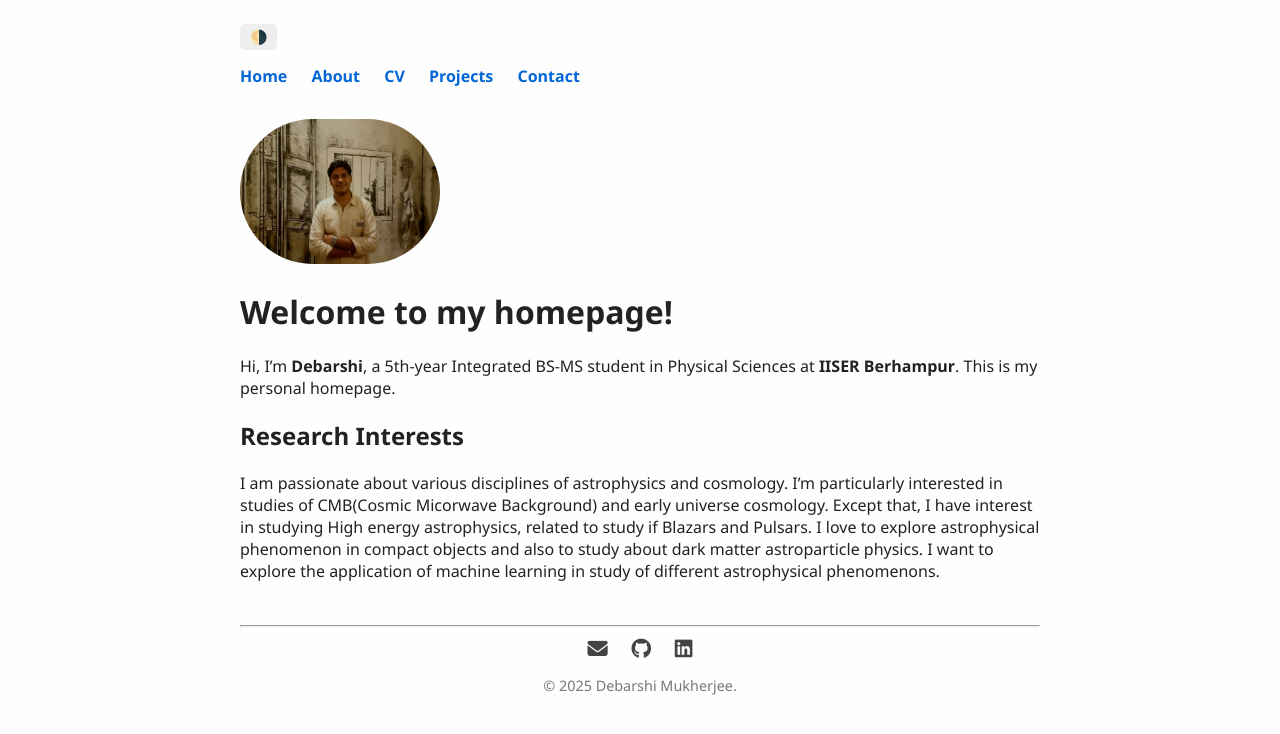
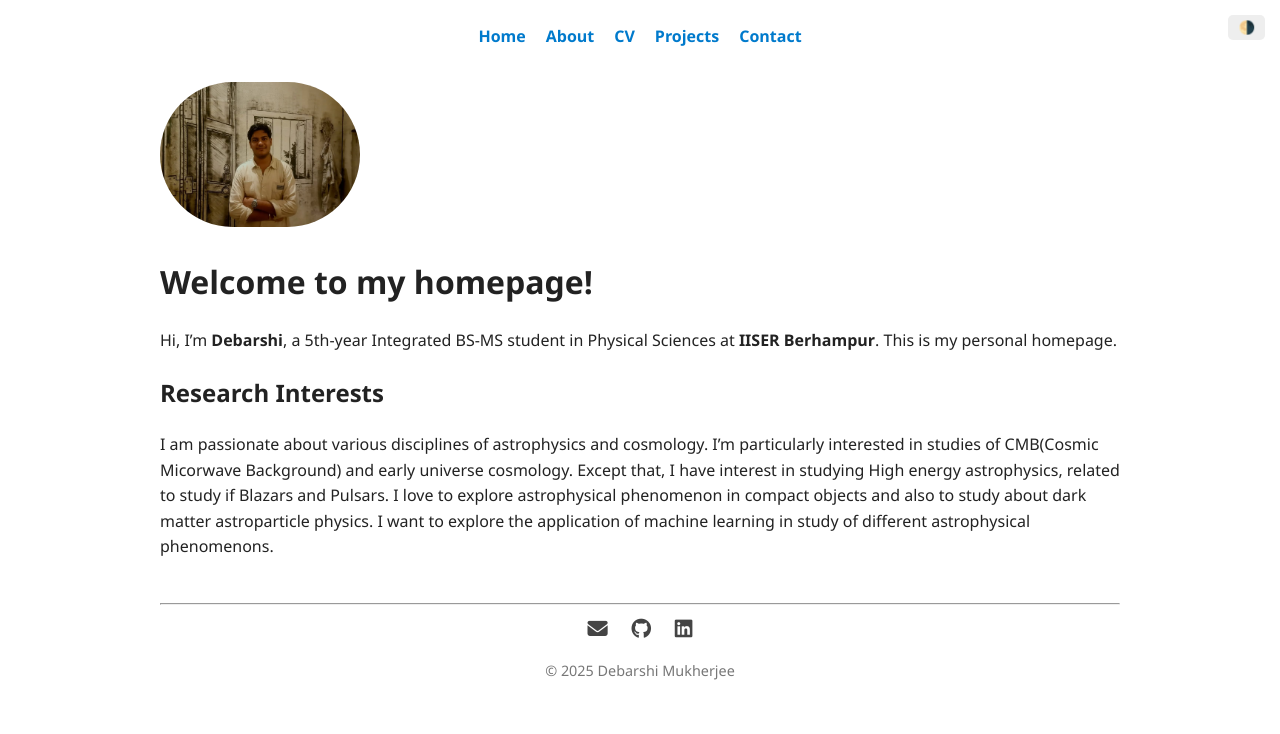
Before and after one commit to debarshiphysics09/webpage, a Jekyll site: the page built from index.md, in a window 1280 px wide. Shown: the top 734 px of the page. Built offline with Jekyll 4.4.1, drawn with Linux system fonts in a browser that asks for light colours.

Commit message:
Update default.html

```diff
--- a/_layouts/default.html
+++ b/_layouts/default.html
@@ -1,65 +1,101 @@
 <!DOCTYPE html>
-<html>
+<html lang="en">
 <head>
   <meta charset="UTF-8">
   <title>{{ page.title }}</title>
+  <meta name="viewport" content="width=device-width, initial-scale=1.0">
+
+  <!-- Fonts & Icons -->
   <link rel="stylesheet" href="https://cdnjs.cloudflare.com/ajax/libs/font-awesome/6.5.0/css/all.min.css">
+
+  <!-- Responsive CSS -->
   <style>
     body {
       font-family: 'Segoe UI', sans-serif;
-      max-width: 800px;
+      max-width: 960px;
       margin: auto;
       padding: 1.5em;
-      background-color: #fefefe;
+      background-color: #fff;
       color: #222;
+      line-height: 1.6;
     }
+
     nav {
+      display: flex;
+      flex-wrap: wrap;
+      justify-content: center;
+      gap: 20px;
       margin-bottom: 2em;
-    }
-    nav a {
-      margin-right: 20px;
-      text-decoration: none;
-      color: #0366d6;
       font-weight: 600;
     }
+
+    nav a {
+      text-decoration: none;
+      color: #007acc;
+    }
+
     nav a:hover {
       text-decoration: underline;
     }
+
     footer {
       margin-top: 3em;
       text-align: center;
       font-size: 0.9em;
       color: #777;
     }
+
     .social-icons a {
       margin: 0 10px;
       color: #444;
       font-size: 1.4em;
     }
+
     .social-icons a:hover {
       color: #0366d6;
     }
 
-    /* Dark mode styles */
+    .dark-toggle {
+      position: fixed;
+      top: 15px;
+      right: 15px;
+      cursor: pointer;
+      background-color: #eee;
+      border: none;
+      padding: 5px 10px;
+      border-radius: 5px;
+      z-index: 100;
+    }
+
     body.dark-mode {
       background-color: #121212;
       color: #e0e0e0;
     }
 
+    body.dark-mode nav a {
+      color: #90caf9;
+    }
+
+    /* Responsive Design */
+    @media screen and (max-width: 768px) {
+      body {
+        padding: 1em;
+      }
+      nav {
+        flex-direction: column;
+        align-items: center;
+      }
       .dark-toggle {
-      cursor: pointer;
-      font-size: 14px;
-      background-color: #eee;
-      border: none;
-      padding: 5px 10px;
-      margin-bottom: 15px;
-      border-radius: 5px;
+        top: 10px;
+        right: 10px;
+        padding: 4px 8px;
+      }
     }
   </style>
 </head>
+
 <body>
-
-  <button class="dark-toggle" onclick="toggleDarkMode()">🌗 </button>
+  <button class="dark-toggle" onclick="toggleDarkMode()">🌗</button>
 
   <nav>
     <a href="{{ site.baseurl }}/">Home</a>
@@ -69,24 +105,22 @@
     <a href="{{ site.baseurl }}/contact">Contact</a>
   </nav>
 
-
   {{ content }}
 
   <footer>
     <hr>
     <div class="social-icons">
-      <a href="mailto:debarshi99mukherjee@gmail.com" title="Email"><i class="fas fa-envelope"></i></a>
-      <a href="https://github.com/debarshiphysics09" title="GitHub"><i class="fab fa-github"></i></a>
-      <a href="https://www.linkedin.com/in/debarshi-mukherjee-b45921229" title="LinkedIn"><i class="fab fa-linkedin"></i></a>
+      <a href="mailto:debarshi99mukherjee@gmail.com"><i class="fas fa-envelope"></i></a>
+      <a href="https://github.com/debarshiphysics09"><i class="fab fa-github"></i></a>
+      <a href="https://www.linkedin.com/in/debarshi-mukherjee-b45921229"><i class="fab fa-linkedin"></i></a>
     </div>
-    <p>&copy; {{ site.time | date: "%Y" }} Debarshi Mukherjee.</p>
+    <p>&copy; {{ site.time | date: "%Y" }} Debarshi Mukherjee</p>
   </footer>
 
   <script>
     function toggleDarkMode() {
-      document.body.classList.toggle("dark-mode");
+      document.body.classList.toggle('dark-mode');
     }
   </script>
-
 </body>
 </html>
```
Lines whose indentation alone changed are shown as unchanged.
